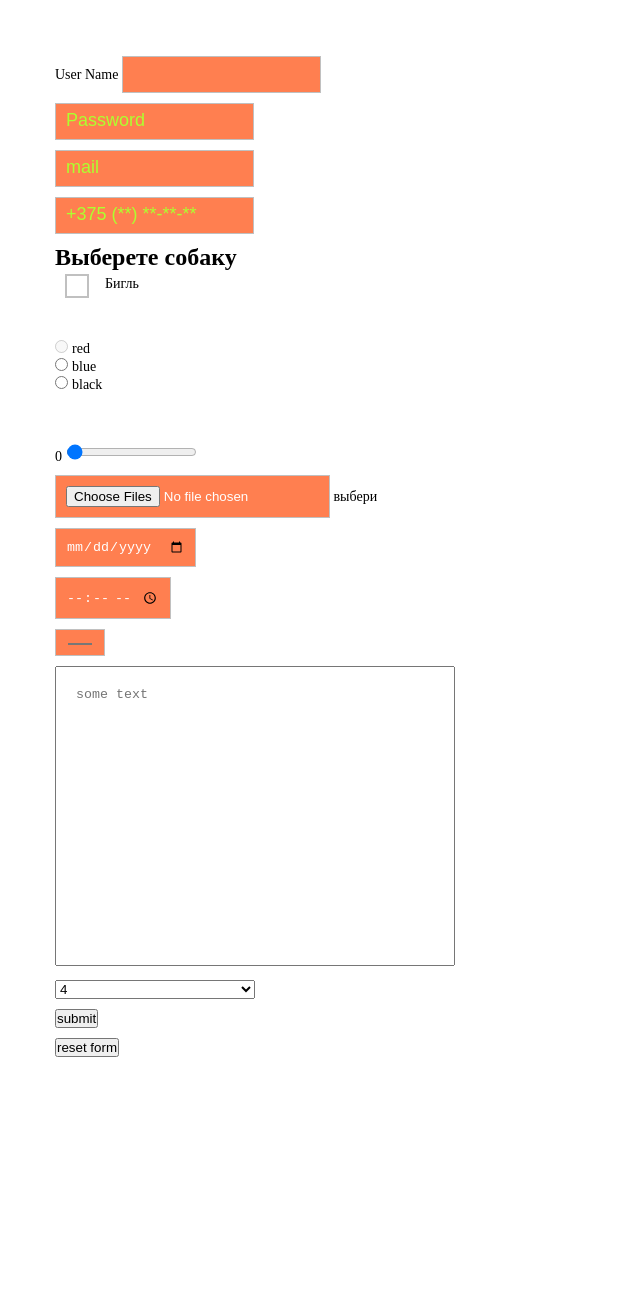
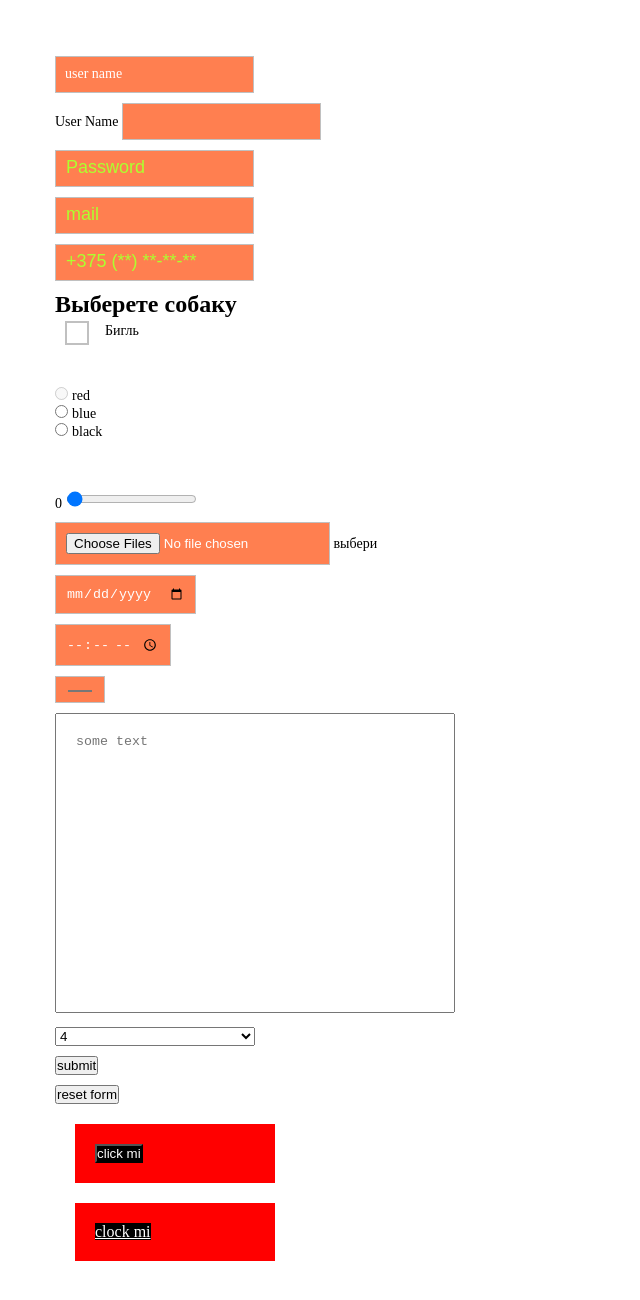
Before and after one commit to YuraTez/FE47, a plain HTML site: page lesson-8/index.html in a window 1280 px wide. Shown: the part 44-1344 px from the top of the page, without its empty margins (0-640 px from the left). Drawn offline with Linux system fonts and the light colour scheme.

Commit message:
lesson-10

```diff
--- /dev/null
+++ b/lesson-10/css/style.css
@@ -0,0 +1,57 @@
+*{
+  margin: 0;
+  padding: 0;
+  box-sizing: border-box;
+  outline: none;
+  list-style-type: none;
+}
+
+.wrapper{
+  max-width: 1200px;
+  padding: 100px 15px;
+  margin: 100px auto 0;
+}
+
+.bg{
+  width: 100%;
+  height: 400px;
+  border: 1px solid coral;
+ /* background: url("../img/Vector.svg") no-repeat center/contain;*/
+ /* background: url("../img/Vector.svg") no-repeat center/cover;*/
+  background: url("../img/Vector.svg") no-repeat center/contain,
+  url("../img/Vector.svg") no-repeat top left,
+  url("https://www.desicomments.com/wp-content/uploads/2017/01/Nature-Pic.jpg") no-repeat center/cover;
+
+  /*background-image: url("../img/Vector.svg");
+  background-color: greenyellow;*/
+/*  background-repeat: repeat-y;*/
+ /* background-position: 90% center;*/
+  /*background-position: 20px 100px;*/
+  /*background-size: contain;*/ /*cover*/
+}
+
+.object-fit{
+  display: flex;
+  gap: 30px;
+}
+
+.object-fit__item{
+  width: calc(33.3% - 30px);
+  height: 300px;
+  border: 2px solid coral;
+  border-radius: 20px;
+  overflow: hidden;
+  cursor: pointer;
+}
+
+.object-fit__item img{
+  width: 100%;
+  height: 100%;
+  object-fit: cover;
+  /*object-fit: contain;*/
+  transition: 0.3s;
+}
+
+.object-fit__item:hover img{
+  transform: scale(1.2);
+}
--- a/lesson-8/css/style.css
+++ b/lesson-8/css/style.css
@@ -135,9 +135,46 @@ input[type="range"]{
 }
 
 
+
+.form-group .label-user-name{
+  position: absolute;
+  left: 10px;
+  top: 10px;
+  font-size: 14px;
+  color: white;
+  transition: .3s;
+}
+
+.input-label:focus + .label-user-name{
+  font-size: 10px;
+  top: 0;
+}
+
+.input-label:not(:placeholder-shown) + label{
+  font-size: 10px;
+  top: 0;
+}
+
 /*
 input{
   background: white;
   border: none;
   border-bottom: 1px solid silver;
 }*/
+/*
+
+
+*/
+
+
+.wrapper-button{
+  width: 200px;
+  padding: 20px;
+  background: red;
+  margin: 20px;
+}
+
+.button{
+ color: white;
+  background: black;
+}
--- a/lesson-8/index.html
+++ b/lesson-8/index.html
@@ -12,6 +12,12 @@
 
 
 <div class="wrapper">
+
+    <div class="form-group">
+        <input type="text" placeholder=" " class="input-label" id="inputUser">
+        <label for="inputUser" class="label-user-name">user name</label>
+    </div>
+
 
     <form action="#" name="form" method="post">
         <div class="form-group">
@@ -119,6 +125,16 @@
     </form>
 
 
+<div class="wrapper-button">
+    <button class="button">click mi</button>
+</div>
+   <div class="wrapper-button">
+       <a href="" class="button">clock mi</a>
+   </div>
+
+
+
+
 
    <!-- <form action="#" method="post" name="registration" id="registration">
         <div class="form-group">
```
Also changed, not shown: lesson-10/index.html (added, +34 -0 lines), lesson-10/img/Vector.svg (added).
